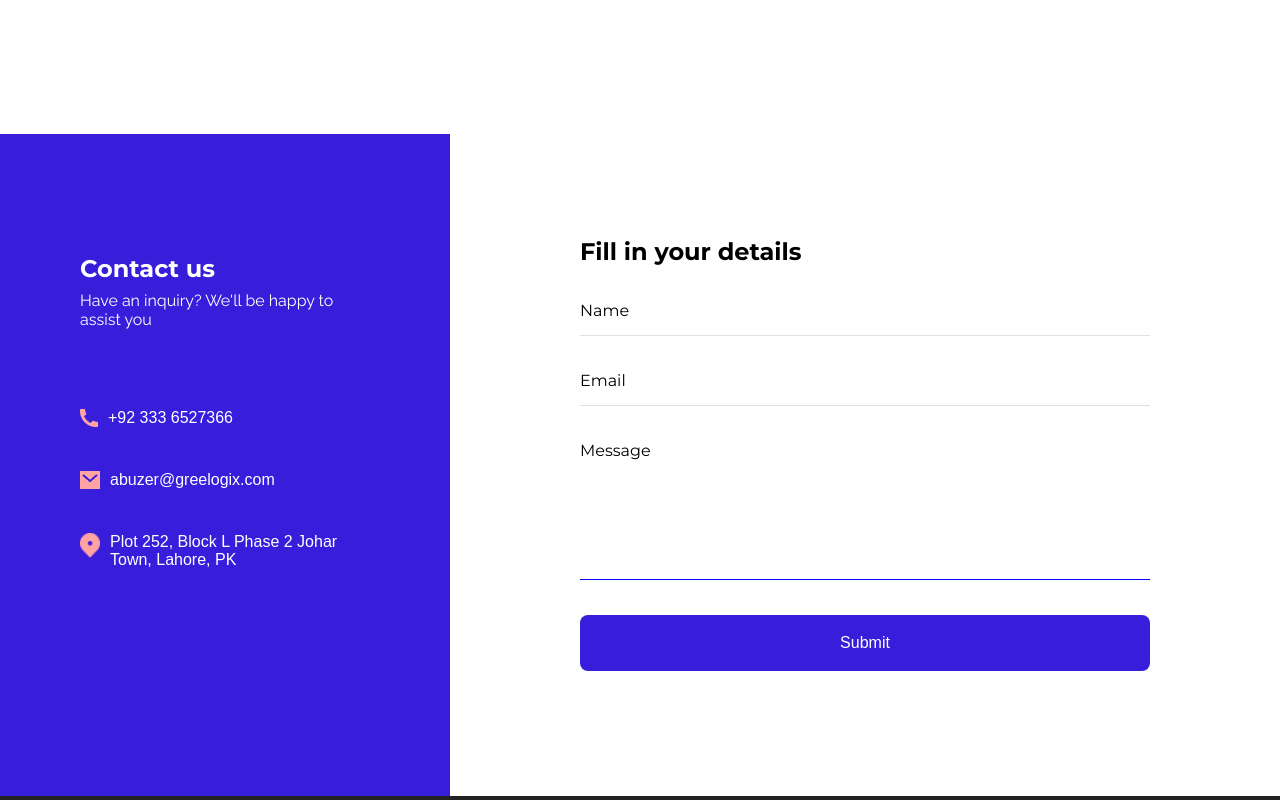
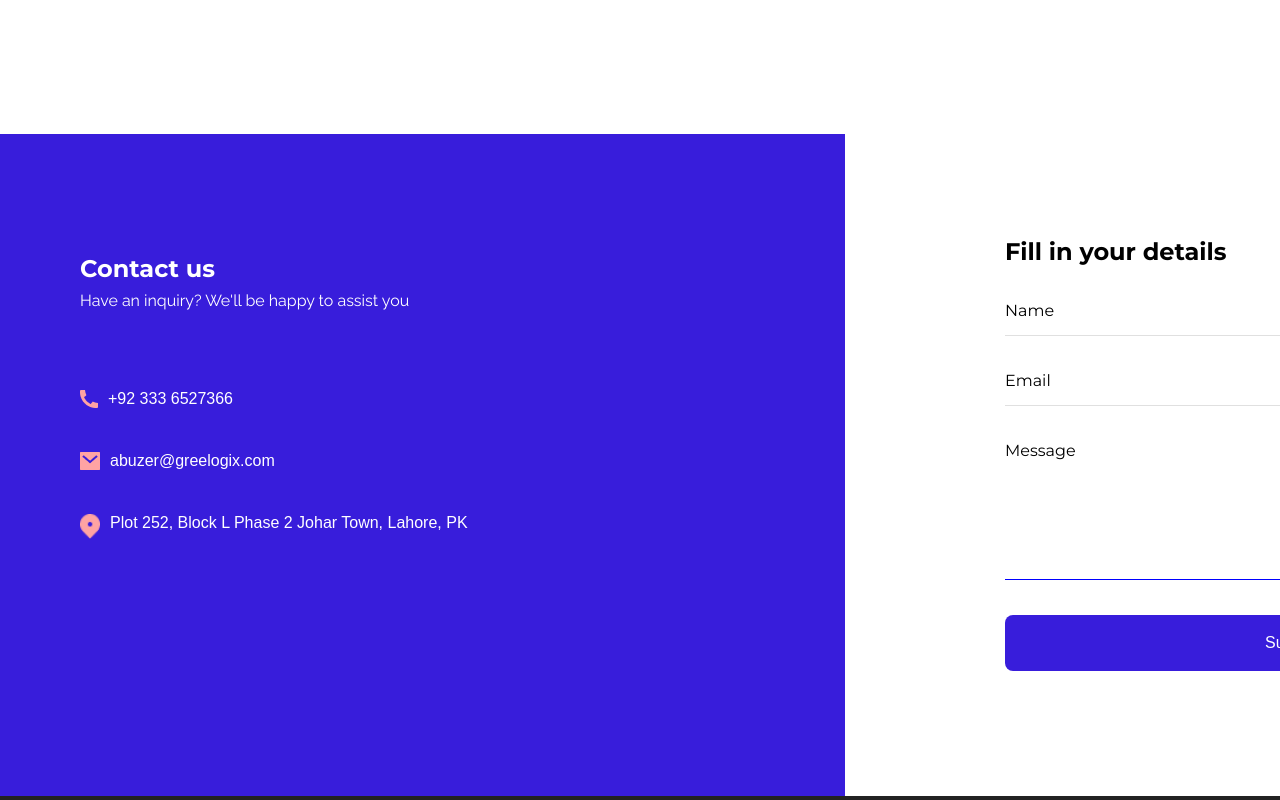
Before and after one commit to SultanKent/project-new, a React (Create React App) app: page / in a window 1280 px wide. Shown: the part 6900-7700 px from the top of the page. Built offline with nearby package versions, Linux system fonts and the light colour scheme.

Commit message:
the last bug was removed

```diff
--- a/src/components/footer/Footer.css
+++ b/src/components/footer/Footer.css
@@ -5,6 +5,7 @@
 
 .footer_main1 {
     display: flex;
+    width: 1440px;
 }
 
 .footer_l {
@@ -39,7 +40,6 @@
 }
 
 .footer_r {
-    padding: 103px 130px;
     color: black;
 }
 
@@ -47,6 +47,9 @@
     display: flex;
     flex-direction: column;
     gap: 35px;
+    top: 103px;
+    position: relative;
+    left: 160px;
 }
 
 .form>div {
@@ -132,6 +135,7 @@
     }
     .footer_main1 {
         display: inline;
+        width: unset;
     }
     .footer_l {
         width: 100%;
@@ -140,6 +144,9 @@
     }
     .footer_r {
         padding: 85px 85px;
+    }
+    .form {
+        position: inherit;
     }
     .footer_btn {
         width: 100%;
--- a/src/components/shots/Shots.jsx
+++ b/src/components/shots/Shots.jsx
@@ -58,7 +58,7 @@ const Shots = () => {
               slidesPerView: 3,
             },
             480: {
-              slidesPerView: 1,
+              slidesPerView: 3,
             },
             320: {
               slidesPerView: 1,
--- a/src/components/sponsors/Sponsors.jsx
+++ b/src/components/sponsors/Sponsors.jsx
@@ -48,7 +48,7 @@ const Sponsors = () => {
     visible: {
       x: 0,
       opacity: 1,
-      transition: { duration: 0.6 },
+      transition: { duration: 0.5 },
     },
     hiddenRight: {
       x: 100,
```
Also changed, not shown: 11 other files (tests, documents, lock files or other folders).
